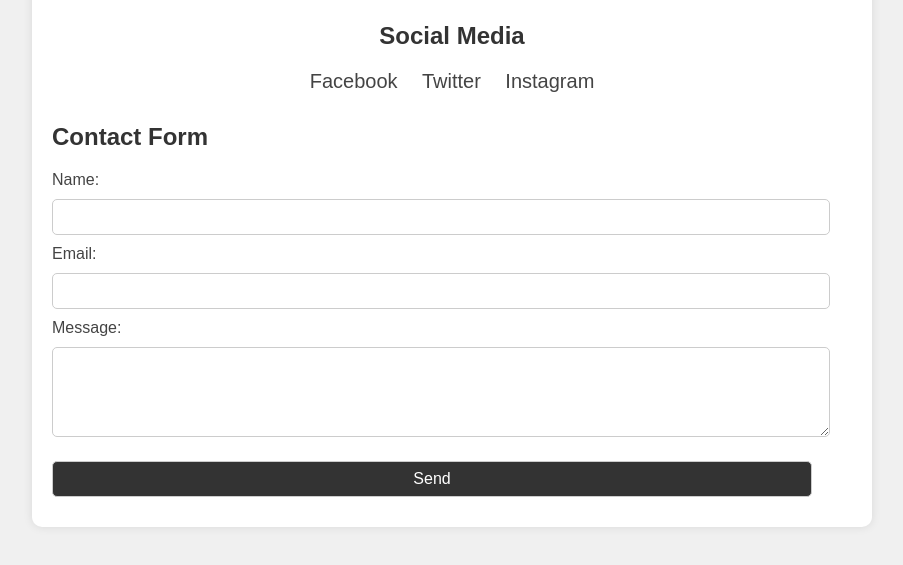
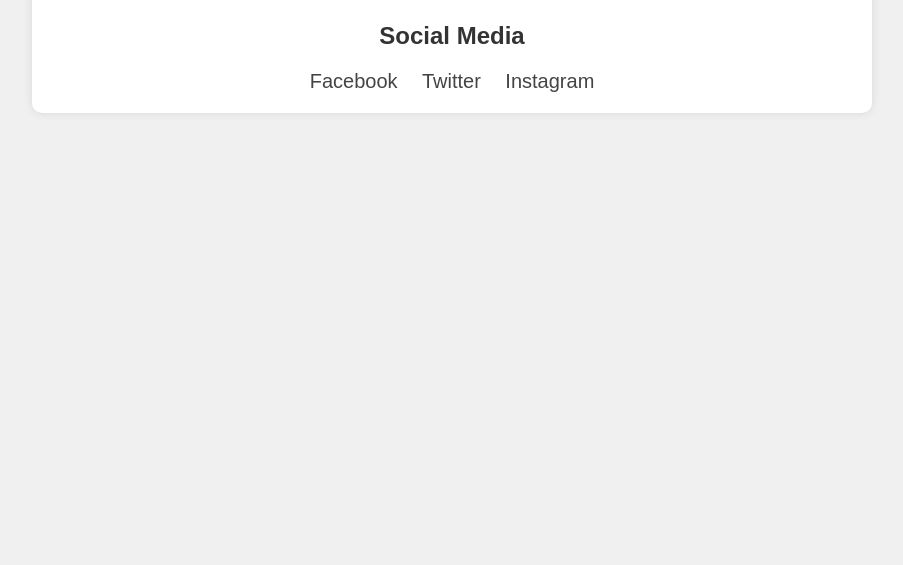
Before and after one commit to eslambakr255/mywebsite.com, a plain HTML site: page index.html in a window 1280 px wide. Shown: the part 1003-1568 px from the top of the page, without its empty margins (188-1091 px from the left). After the commit the page ends 1166 px from the top, so only its background shows below. Drawn offline with Linux system fonts and the light colour scheme.

Commit message:
Update index.html

```diff
--- a/index.html
+++ b/index.html
@@ -180,25 +180,5 @@
             <a href="#">Twitter</a>
             <a href="#">Instagram</a>
         </div>
-        <!-- نموذج الاتصال -->
-        <div class="contact-form">
-            <h2>Contact Form</h2>
-            <form action="#" method="POST">
-                <label for="name">Name:</label>
-                <br>
-                <input type="text" id="name" name="name" required>
-                <br>
-                <label for="email">Email:</label>
-                <br>
-                <input type="email" id="email" name="email" required>
-                <br>
-                <label for="message">Message:</label>
-                <br>
-                <textarea id="message" name="message" rows="4" required></textarea>
-                <br>
-                <button type="submit">Send</button>
-            </form>
-        </div>
-    </div>
-
-</body></html>
+</body>
+    </html>
```
